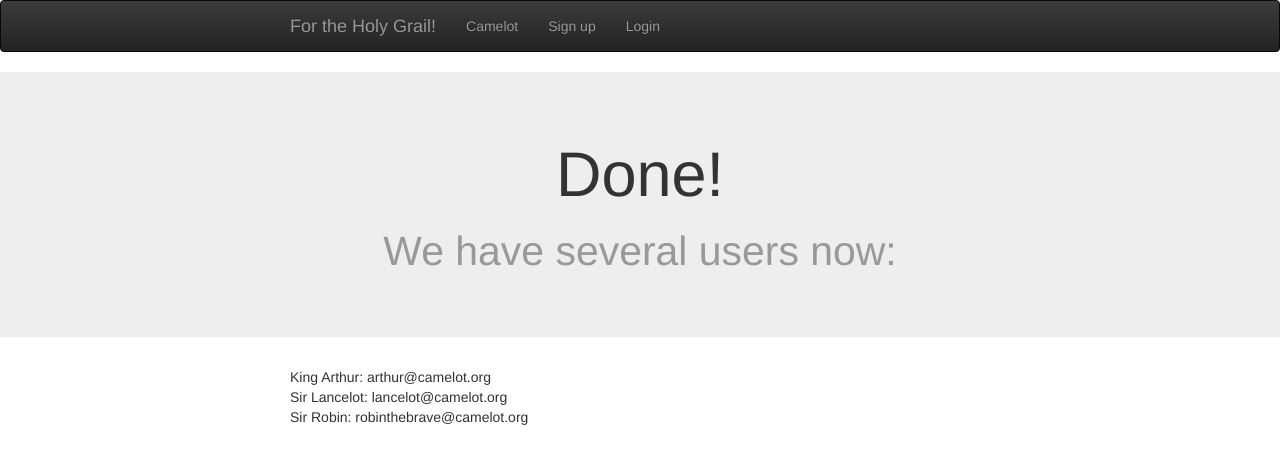
After one commit to mathrick/flask-demo-login-app, a Flask app: page /populate-users in a window 1280 px wide. The commit adds this page. Shown: the top 464 px of the page. Run offline with Flask 2, Linux system fonts and the light colour scheme; data comes from the database, SQL or seed files in the repository; some libraries are stand-ins or nearby versions.

Commit message:
Add a view to create test users

```diff
--- a/app/templates/_navbar.html
+++ b/app/templates/_navbar.html
@@ -7,7 +7,8 @@
                 [('sign_up', 'Sign up'),
                  ('login', 'Login')])
  -%}
-{% set navbar_right = [('inbox', 'Inbox'),
+{% set navbar_right = [('populate-users', 'Create some users'),
+                       ('inbox', 'Inbox'),
                        ('logout', 'Log out')]
                       if user else
                       []
@@ -28,7 +29,7 @@
       {% for id, caption in navbar_right %}
       {% set active="class=active" if (id == active_page) %}
       <li {{active}}>
-        <a href="{{ url_for(id) }}">{{ caption }}
+        <a href="{{ url_for(id) }}" {% if id == 'populate-users' %}style="color: red !important;"{% endif %}>{{ caption }}
           {%- if (id == 'inbox') and unread %} <span class="badge">{{ unread }}</span>{% endif -%}
         </a>
       </li>
--- /dev/null
+++ b/app/templates/users.html
@@ -0,0 +1,15 @@
+{% extends '_base.html' %}
+{% set title = "Users" %}
+{% set active_page = "populate-users" %}
+{% block body %}
+<div>
+  <div class="jumbotron">
+    <h1>Done! <br/><small>We have several users now:</small></h1>
+  </div>
+  <div class="container">
+    {% for user in users %}
+    <div>{{ user.name}}: {{ user.email }}</div>
+    {% endfor %}
+  </div>
+</div>
+{% endblock %}
--- a/app/views.py
+++ b/app/views.py
@@ -32,6 +32,23 @@ def logout():
         logout_user()
         flash("You have been logged out", "info")
     return redirect(url_for('index'))
+
+
+@app.route('/populate-users', endpoint='populate-users')
+def make_some_users():
+    # For debug purposes only
+    users = [('King Arthur', 'arthur@camelot.org'),
+             ('Sir Lancelot', 'lancelot@camelot.org'),
+             ('Sir Robin', 'robinthebrave@camelot.org'),
+    ]
+    for name, email in users:
+        if not models.User.query.filter_by(email=email).first():
+            db.session.add(models.User(name=name, email=email,
+                                       pw_hash=bcrypt.generate_password_hash('asd')))
+    db.session.commit()
+
+    users = models.User.query.all()
+    return render_template("users.html", users=users)
 
 @app.route('/sign-up', methods=["GET", "POST"])
 def sign_up():
```
